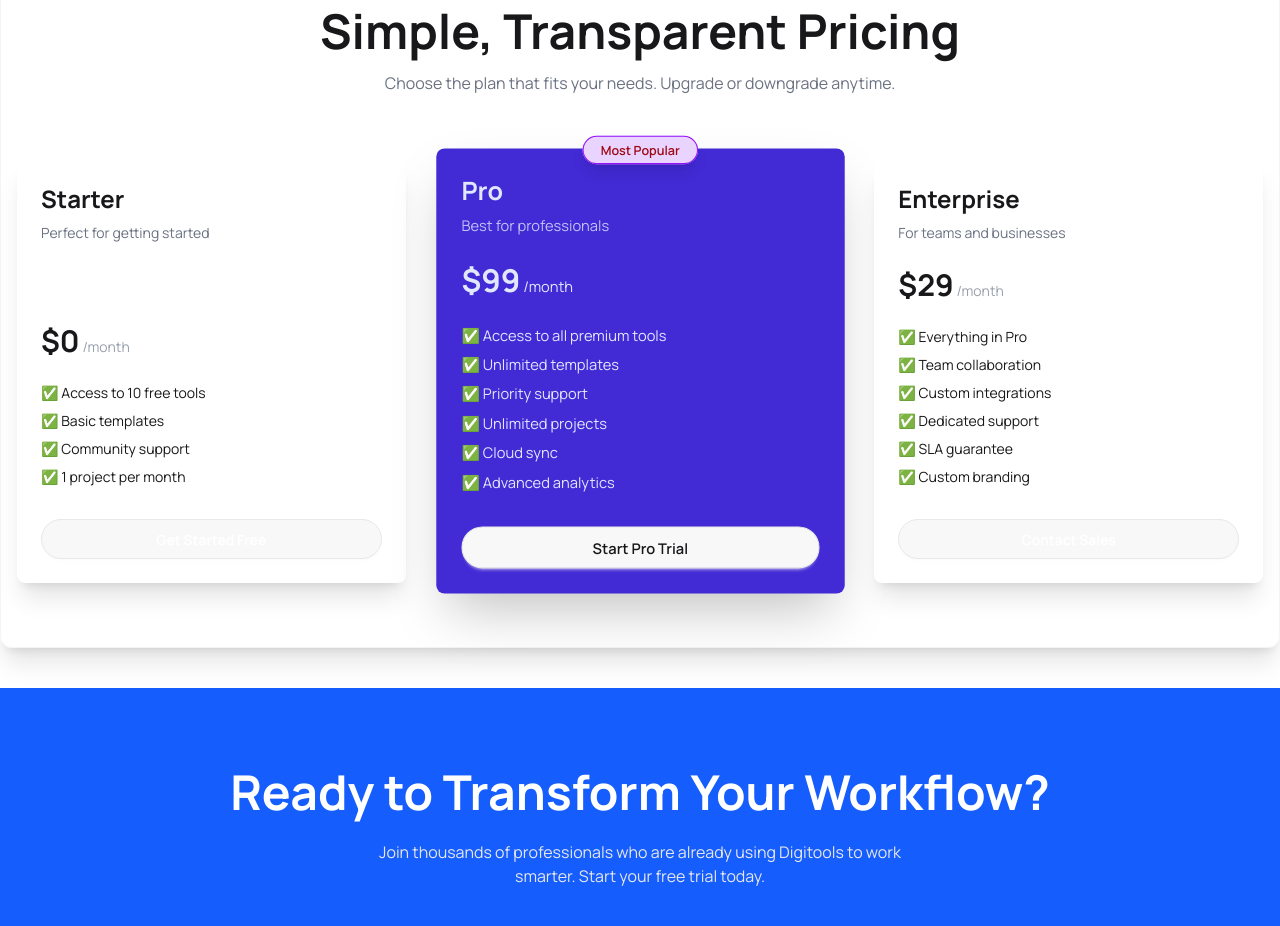
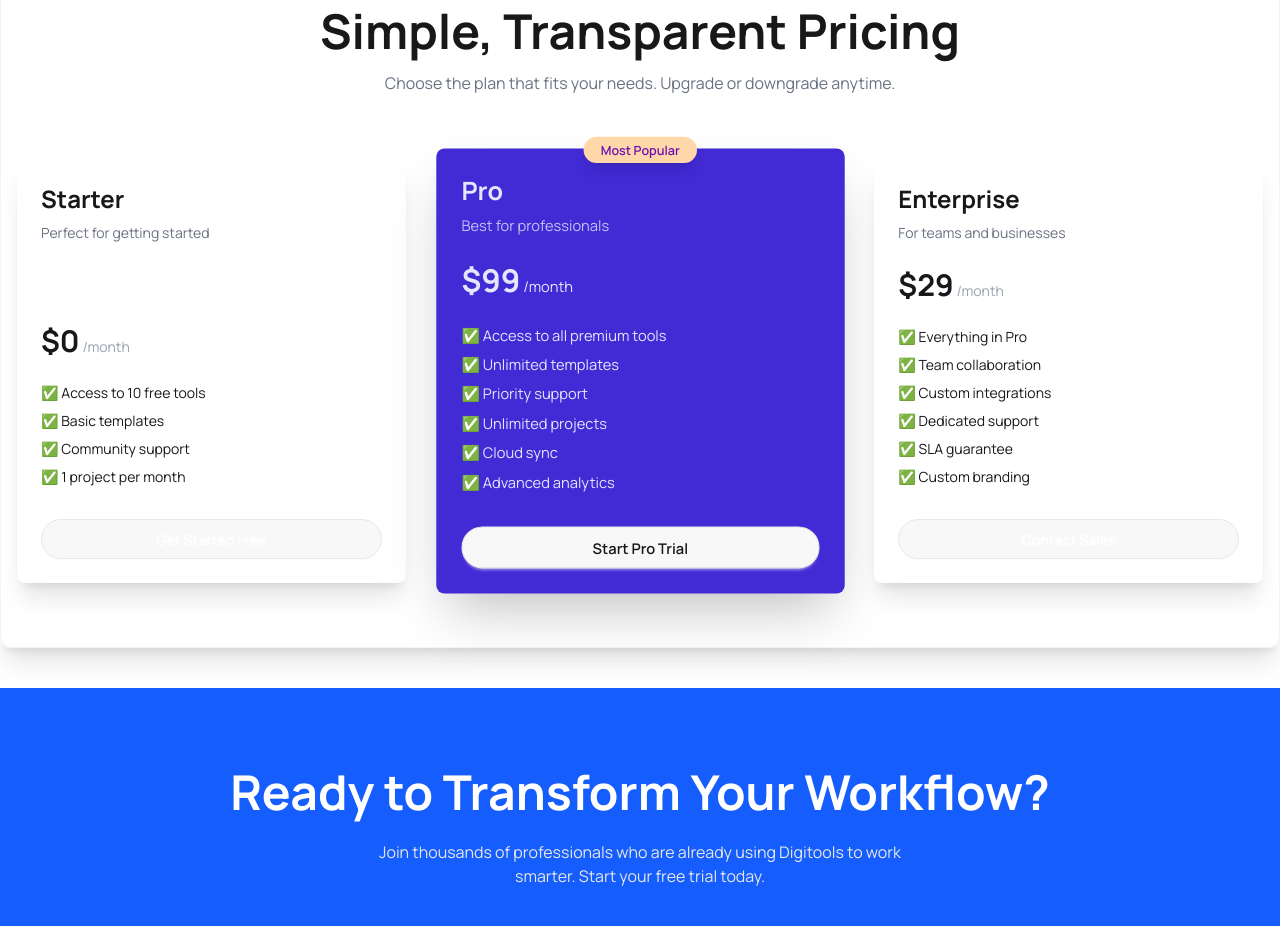
Before and after one commit to Rakibul611852/DigiToos-Platform-website, a React (Vite) app: page / in a window 1280 px wide. Shown: the part 3700-4626 px from the top of the page. Built offline with nearby package versions, Linux system fonts and the light colour scheme.

Commit message:
TransparentSection section added here

```diff
--- a/src/component/TransparentSection.jsx
+++ b/src/component/TransparentSection.jsx
@@ -44,7 +44,7 @@ const TransparentSection = () => {
         <div className="card bg-primary text-primary-content shadow-2xl scale-105 relative">
 
           <div className="absolute -top-3 left-1/2 -translate-x-1/2">
-            <span className="bg-purple-200 text-red-800 border border-purple-600 text-xs font-semibold px-4 py-1 rounded-full shadow-lg shadow-zink-300">
+            <span className="bg-orange-200 text-purple-800  text-xs font-semibold px-4 py-1 rounded-full shadow-lg h-3 w-40 shadow-zink-300">
               Most Popular
             </span>
           </div>
```
